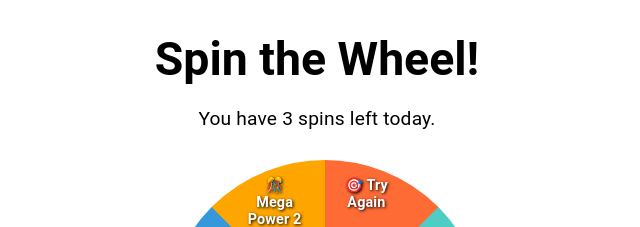
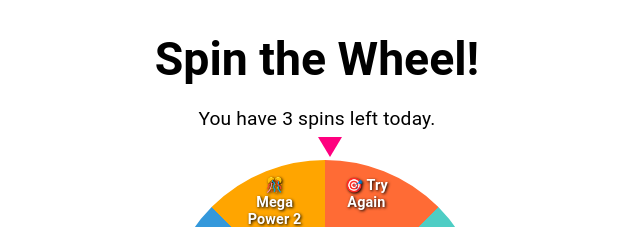
Before and after one commit to DigitalDevlop/spring-wheel, a React (Create React App) app: page / in a window 1280 px wide. Shown: the top 227 px of the page, without its empty margins (323-963 px from the left). Built offline with nearby package versions, Linux system fonts and the light colour scheme.

Commit message:
added pointer

```diff
--- a/src/componets/spin0wheel.js
+++ b/src/componets/spin0wheel.js
@@ -192,7 +192,21 @@ Spin the Wheel!
     height: { xs: 260, sm: 300, md: 320 },
   }}
 >
-
+{/* 🎯 Pointer */}
+<Box
+    sx={{
+      position: "absolute",
+      top: "-15px",              // move it above the circle
+      left: "54%",
+      transform: "translateX(-50%) rotate(180deg)",
+      width: 0,
+      height: 0,
+      borderLeft: "12px solid transparent",
+      borderRight: "12px solid transparent",
+      borderBottom: "20px solid #ff007f",
+      zIndex: 10,
+    }}
+  />
   <motion.div
     style={{
       width: "100%",
```
